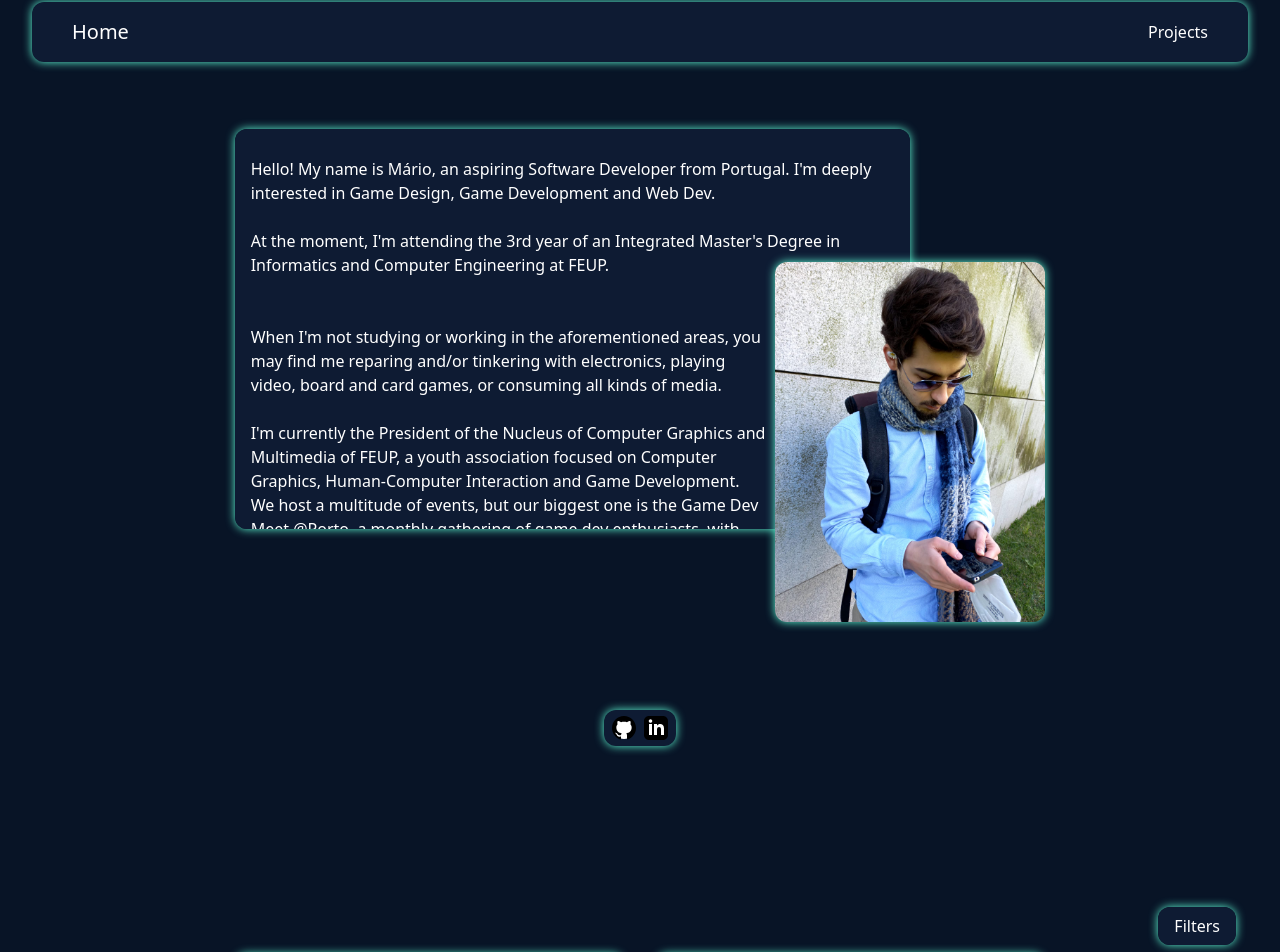
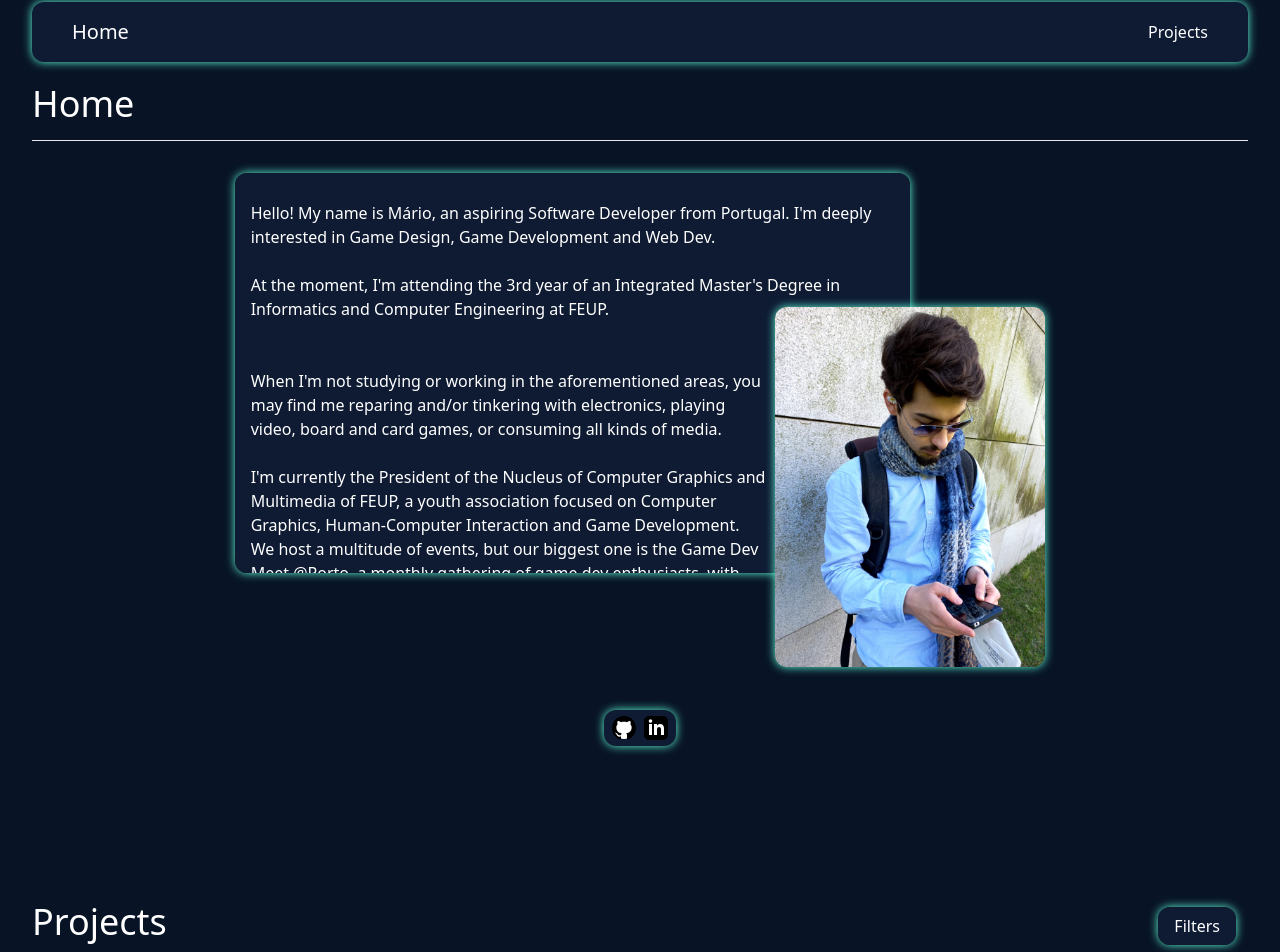
Before and after one commit to Retchut/website, a React (Create React App) app: page / in a window 1280 px wide. Shown: the part 38-990 px from the top of the page. Built offline with nearby package versions, Linux system fonts and the light colour scheme.

Commit message:
feat: add section labels

```diff
--- a/src/Sections/Home/Home.jsx
+++ b/src/Sections/Home/Home.jsx
@@ -28,7 +28,11 @@ function Home(){
       }, []);
 
     return (
-        <div className="h-screen flex justify-center items-center">
+        <div className="h-screen flex flex-col justify-center items-center">
+            <div className="w-full mb-8">
+                <p className="mb-4 text-4xl">Home</p>
+                <hr />
+            </div>
             <div ref={homeRef} className="w-4/6 h-5/6 grid grid-cols-6 grid-rows-5">
                 <div className="fade-in-scroll z-10 row-start-1 col-start-1 row-span-3 col-span-5 background-box p-4 overflow-auto">
                     <div className="grid grid-rows-3 grid-cols-5">
--- a/src/Sections/Projects/Projects.jsx
+++ b/src/Sections/Projects/Projects.jsx
@@ -40,9 +40,12 @@ function Projects(){
 
     return (
         <div className="min-h-screen flex flex-col">
-            {/* mx-3 pb-3 */}
-            <div className="w-full mb-4 flex justify-end">
-                <Dropdown dropdownText={"Filters"} dropdownItems={tags} filterHandler={setFilter}></Dropdown>
+            <div className="mb-8">
+                <div className="w-full mb-4 flex justify-between">
+                    <p className="text-4xl">Projects</p>
+                    <Dropdown dropdownText={"Filters"} dropdownItems={tags} filterHandler={setFilter}></Dropdown>
+                </div>
+                <hr />
             </div>
 
             <div className="flex flex-col items-center">
```
